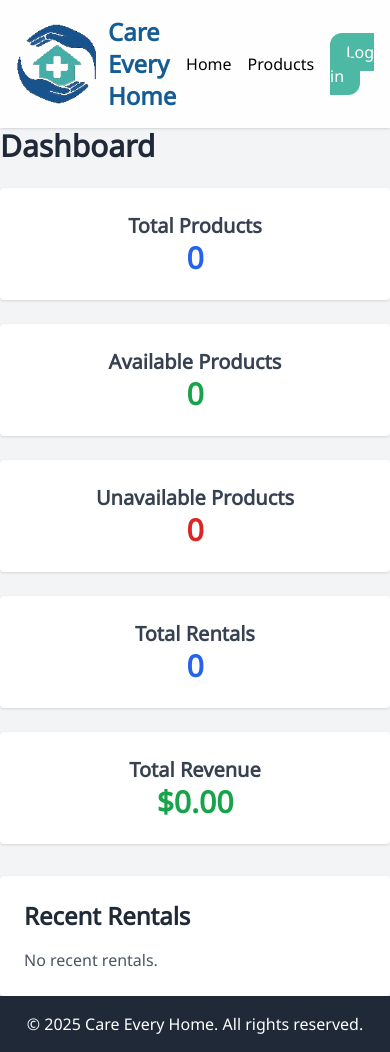
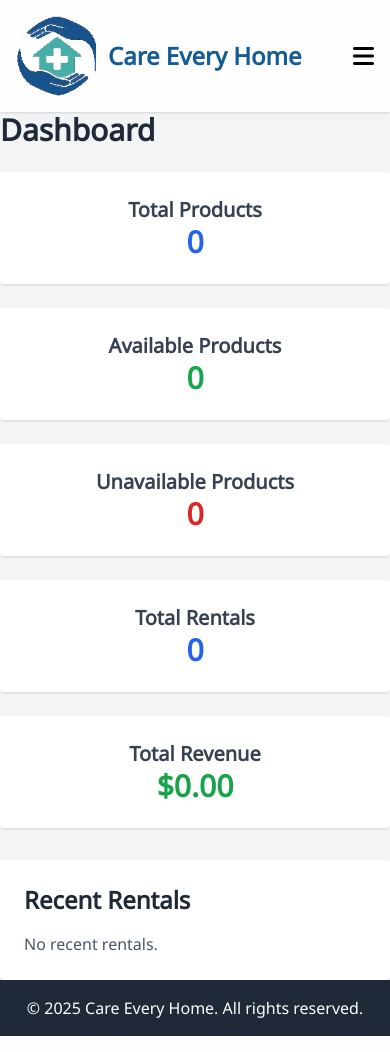
Before and after one commit to DuangjaiWork/dsi202_2025, a Django app: page /dashboard/ in a window 390 px wide. Run offline with Django 4.2, Linux system fonts and the light colour scheme; data that the repository does not hold is empty; some libraries are stand-ins or nearby versions.

Commit message:
hamburger

```diff
--- a/myproject/myapp/templates/myapp/base.html
+++ b/myproject/myapp/templates/myapp/base.html
@@ -22,7 +22,7 @@
 </head>
 <body class="bg-gray-100">
     <!-- Header with Navigation -->
-    <header class="bg-[#fefefe] text-white p-4 shadow">
+    <header class="bg-[#fefefe] text-white p-4 shadow sticky top-0 z-50">
         <div class="container mx-auto flex justify-between items-center">
             <!-- Logo -->
             <a href="{% url 'home' %}" class="flex items-center space-x-3">
@@ -30,8 +30,14 @@
                 <span class="text-2xl font-bold text-[#155c94]">Care Every Home</span>
             </a>
 
-            <nav>
-                <ul class="flex space-x-4 items-center">
+            <!-- Hamburger Icon (visible on mobile) -->
+            <button id="hamburger-btn" class="md:hidden text-black focus:outline-none" aria-expanded="false" aria-controls="nav-menu">
+                <i id="hamburger-icon" class="fas fa-bars text-2xl"></i>
+            </button>
+
+            <!-- Navigation Menu -->
+            <nav id="nav-menu" class="hidden md:flex md:items-center absolute md:static top-24 left-0 w-full bg-[#fefefe] shadow-md md:shadow-none p-4 md:p-0 transform -translate-y-full md:transform-none transition-transform duration-500 ease-in-out" aria-labelledby="hamburger-btn">
+                <ul class="flex flex-col md:flex-row space-y-4 md:space-y-0 md:space-x-4 items-center">
                     <li>
                         <a href="{% url 'home' %}" class="text-black hover:text-[#155c94] transition duration-300">
                             Home
@@ -92,5 +98,33 @@
             <p>© 2025 Care Every Home. All rights reserved.</p>
         </div>
     </footer>
+
+    <!-- JavaScript for Hamburger Menu Toggle -->
+    <script>
+        document.getElementById('hamburger-btn').addEventListener('click', function () {
+            const navMenu = document.getElementById('nav-menu');
+            const icon = document.getElementById('hamburger-icon');
+            navMenu.classList.toggle('hidden');
+            navMenu.classList.toggle('translate-y-0');
+            navMenu.classList.toggle('-translate-y-full');
+            icon.classList.toggle('fa-bars');
+            icon.classList.toggle('fa-times');
+            this.setAttribute('aria-expanded', !navMenu.classList.contains('hidden'));
+        });
+
+        // Close menu when a link is clicked
+        document.querySelectorAll('#nav-menu a').forEach(link => {
+            link.addEventListener('click', () => {
+                const navMenu = document.getElementById('nav-menu');
+                const icon = document.getElementById('hamburger-icon');
+                navMenu.classList.add('hidden');
+                navMenu.classList.remove('translate-y-0');
+                navMenu.classList.add('-translate-y-full');
+                icon.classList.add('fa-bars');
+                icon.classList.remove('fa-times');
+                document.getElementById('hamburger-btn').setAttribute('aria-expanded', 'false');
+            });
+        });
+    </script>
 </body>
 </html>
```
